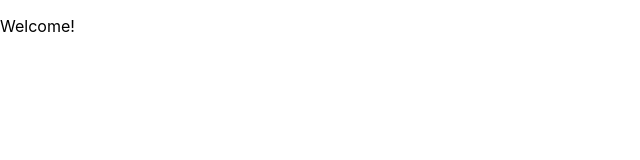
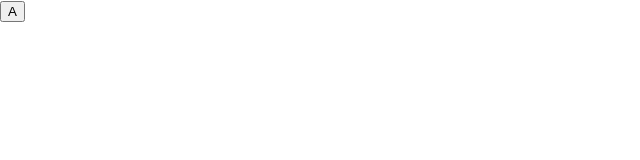
Before and after one commit to wynnliam/merlins-magic-squares, a React (Create React App) app: page / in a window 1280 px wide. Shown: the top 160 px of the page, without its empty margins (0-640 px from the left). Built offline with nearby package versions, Linux system fonts and the light colour scheme.

Commit message:
Added simple Square class

```diff
--- a/src/App.js
+++ b/src/App.js
@@ -1,6 +1,14 @@
 import React from 'react';
 import logo from './logo.svg';
 import './App.css';
+
+function Square(props) {
+	return(
+		<button className="square" color="red">
+			A
+		</button>
+	);
+}
 
 class Game extends React.Component {
 	constructor(props) {
@@ -8,7 +16,7 @@ class Game extends React.Component {
 	}
 
 	render() {
-		return(<p> Welcome! </p>);
+		return(Square());
 	}
 }
 
```
